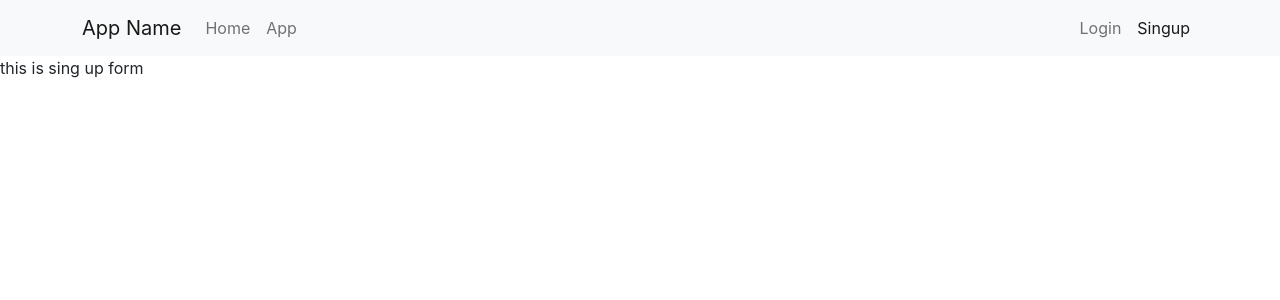
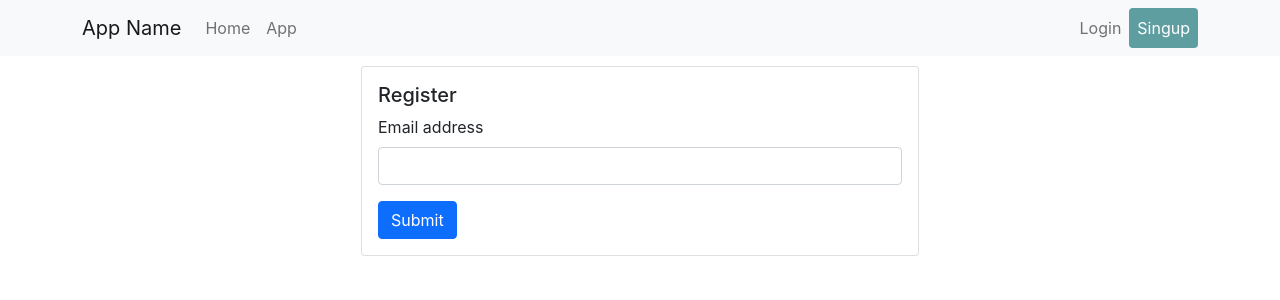
Before and after one commit to pbrmajhar/reactjs, a React (Create React App) app: page /singup in a window 1280 px wide. Shown: the top 300 px of the page. Built offline with nearby package versions, Linux system fonts and the light colour scheme.

Commit message:
firebase sing up complete

```diff
--- a/src/components/Header.js
+++ b/src/components/Header.js
@@ -1,5 +1,6 @@
 import React from "react";
 import { NavLink } from "react-router-dom";
+import './style.css'
 
 const Header = () => {
   return (
--- /dev/null
+++ b/src/components/style.css
@@ -0,0 +1,5 @@
+a.nav-link.active {
+    background-color: cadetblue;
+    color: white !important;
+    border-radius: 4px;
+}
--- a/src/firebase.js
+++ b/src/firebase.js
@@ -1,5 +1,5 @@
 import firebase from "firebase/app";
-import "firebase/app";
+import "firebase/auth";
 
 const firebaseConfig = {
   apiKey: "AIzaSyBJ8MwWZOfgiRgkz_yLx3S2xI7dZEVp_-c",
@@ -13,4 +13,4 @@ const firebaseConfig = {
 firebase.initializeApp(firebaseConfig);
 
 export const auth = firebase.auth();
-export const googleAuthProvider = firebase.auth.GoogleAuthProvider();
+export const googleAuthProvider = new firebase.auth.GoogleAuthProvider();
--- a/src/pages/Singup.js
+++ b/src/pages/Singup.js
@@ -1,10 +1,45 @@
-import React from 'react'
+import React, { useState } from "react";
+import { auth } from "../firebase";
+
 const Singup = () => {
-    return (
-        <div>
-            <p>this is sing up form</p>
+  const [email, setEmail] = useState("");
+
+  const loginHandle = async (e) => {
+    e.preventDefault();
+    const config = {
+      url: process.env.REACT_APP_REDIRECT_URL,
+      handleCodeInApp: true,
+    };
+    await auth.sendSignInLinkToEmail(email, config);
+    window.localStorage.setItem("registerEmail", email);
+    setEmail("");
+  };
+
+  return (
+    <div className="">
+      <div className="container" style={{ marginTop: "10px" }}>
+        <div className="card" style={{ width: "50%", margin: "0 auto" }}>
+          <div className="card-body">
+            <h5 className="card-title">Register</h5>
+            <form onSubmit={loginHandle}>
+              <div className="mb-3">
+                <label className="form-label">Email address</label>
+                <input
+                  type="email"
+                  className="form-control"
+                  value={email}
+                  onChange={(e) => setEmail(e.target.value)}
+                />
+              </div>
+              <button type="submit" className="btn btn-primary">
+                Submit
+              </button>
+            </form>
+          </div>
         </div>
-    )
-}
+      </div>
+    </div>
+  );
+};
 
-export default Singup
+export default Singup;
```
Also changed, not shown: notes.txt (added), 1 other file (tests, documents, lock files or other folders).
